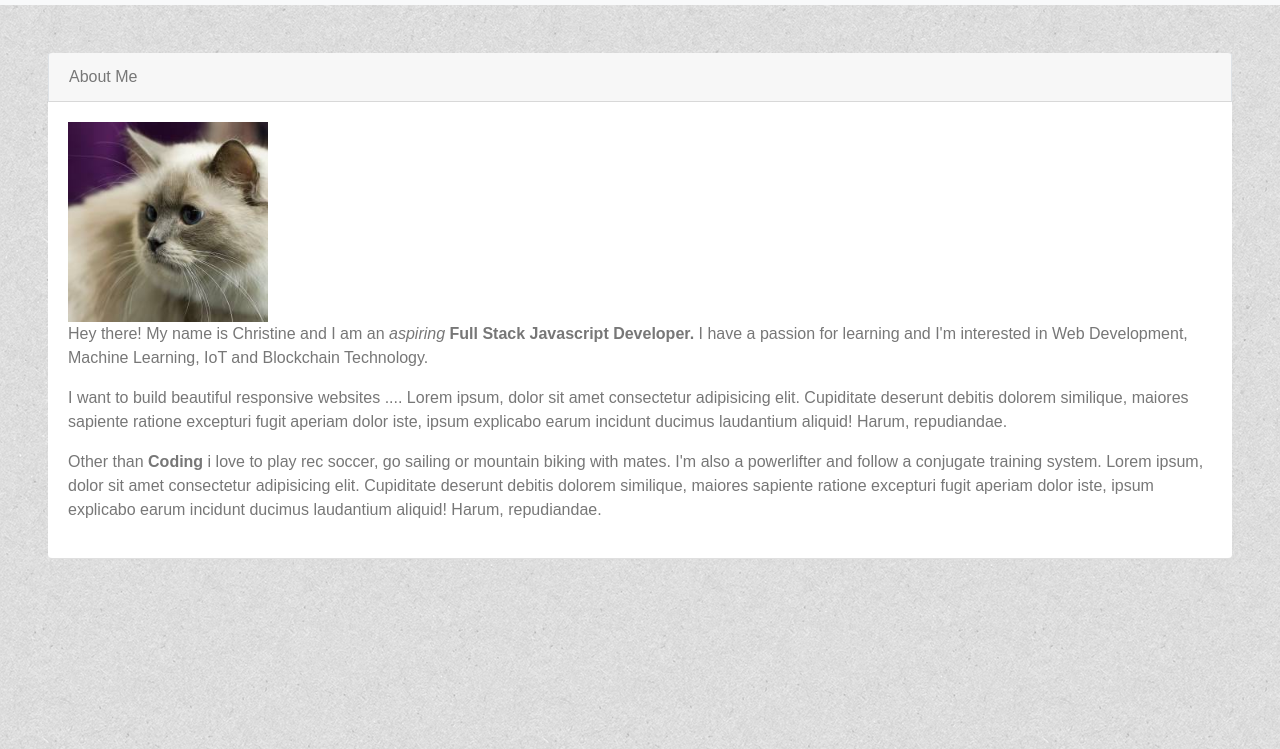
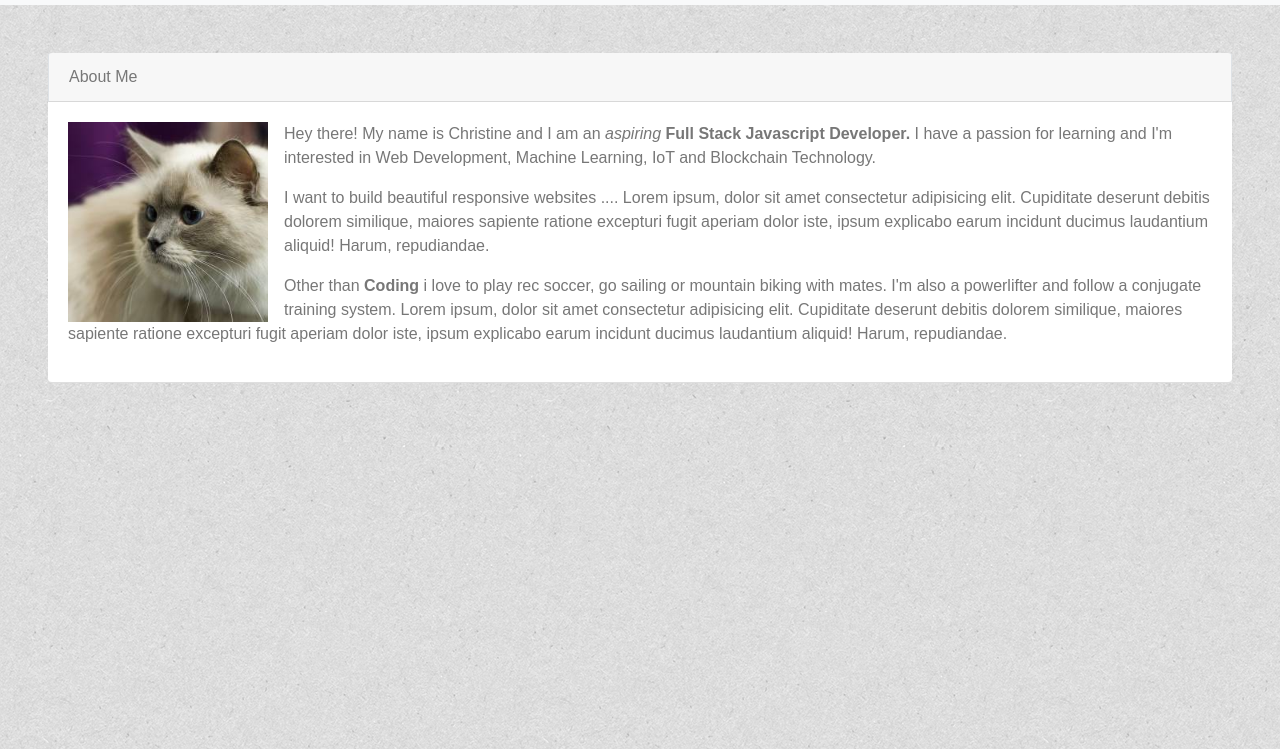
Before and after one commit to chris-aqui/Bootstrap-Portfolio, a plain HTML site: page index.html in a window 1280 px wide. Shown: the part 51-800 px from the top of the page. Drawn offline with nearby package versions, Linux system fonts and the light colour scheme.

Commit message:
more flex and margin work

```diff
--- a/index.html
+++ b/index.html
@@ -46,17 +46,17 @@
         About Me
       </div>
       <div class="card-body">
-        <img class='img-fluid' src="./assets/images/cats-q-c-250-250-1.jpg" alt="cat picture" width="200" height="200">
-        <p>Hey there! My name is Christine and I am an
+        <img class='float-left img-fluid mr-3' src="./assets/images/cats-q-c-250-250-1.jpg" alt="cat picture" width="200" height="200">
+        <p class="mx-auto">Hey there! My name is Christine and I am an
           <em>aspiring</em>
           <strong>Full Stack Javascript Developer.</strong> I have a passion for learning and I'm interested in Web Development,
           Machine Learning, IoT and Blockchain Technology.</p>
-        <p>
+        <p class="mx-auto">
           I want to build beautiful responsive websites .... Lorem ipsum, dolor sit amet consectetur adipisicing elit. Cupiditate deserunt
           debitis dolorem similique, maiores sapiente ratione excepturi fugit aperiam dolor iste, ipsum explicabo earum incidunt
           ducimus laudantium aliquid! Harum, repudiandae.
         </p>
-        <p>Other than
+        <p class="mx-auto">Other than
           <strong>Coding</strong> i love to play rec soccer, go sailing or mountain biking with mates. I'm also a powerlifter and
           follow a conjugate training system. Lorem ipsum, dolor sit amet consectetur adipisicing elit. Cupiditate deserunt
           debitis dolorem similique, maiores sapiente ratione excepturi fugit aperiam dolor iste, ipsum explicabo earum incidunt
```
